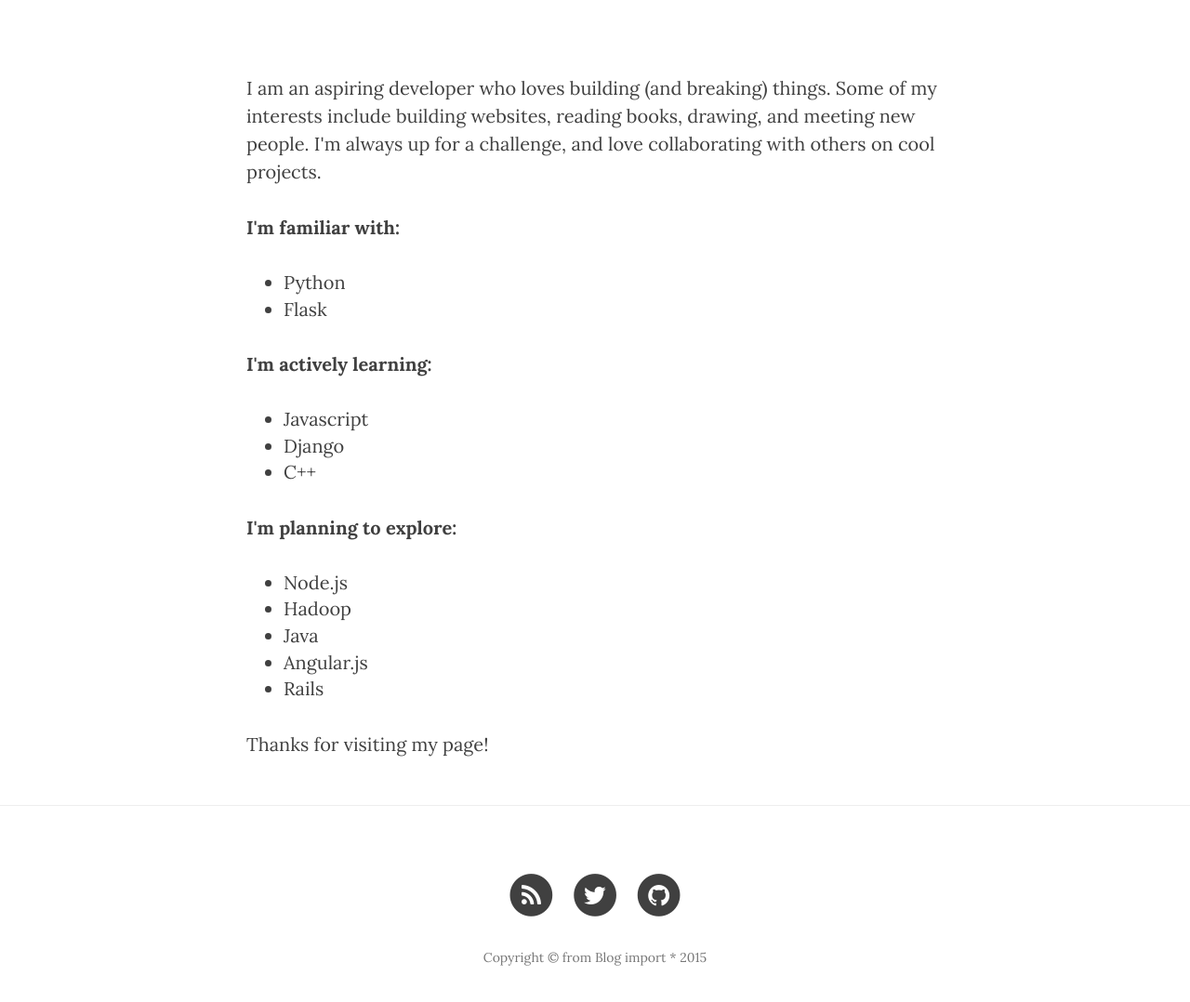
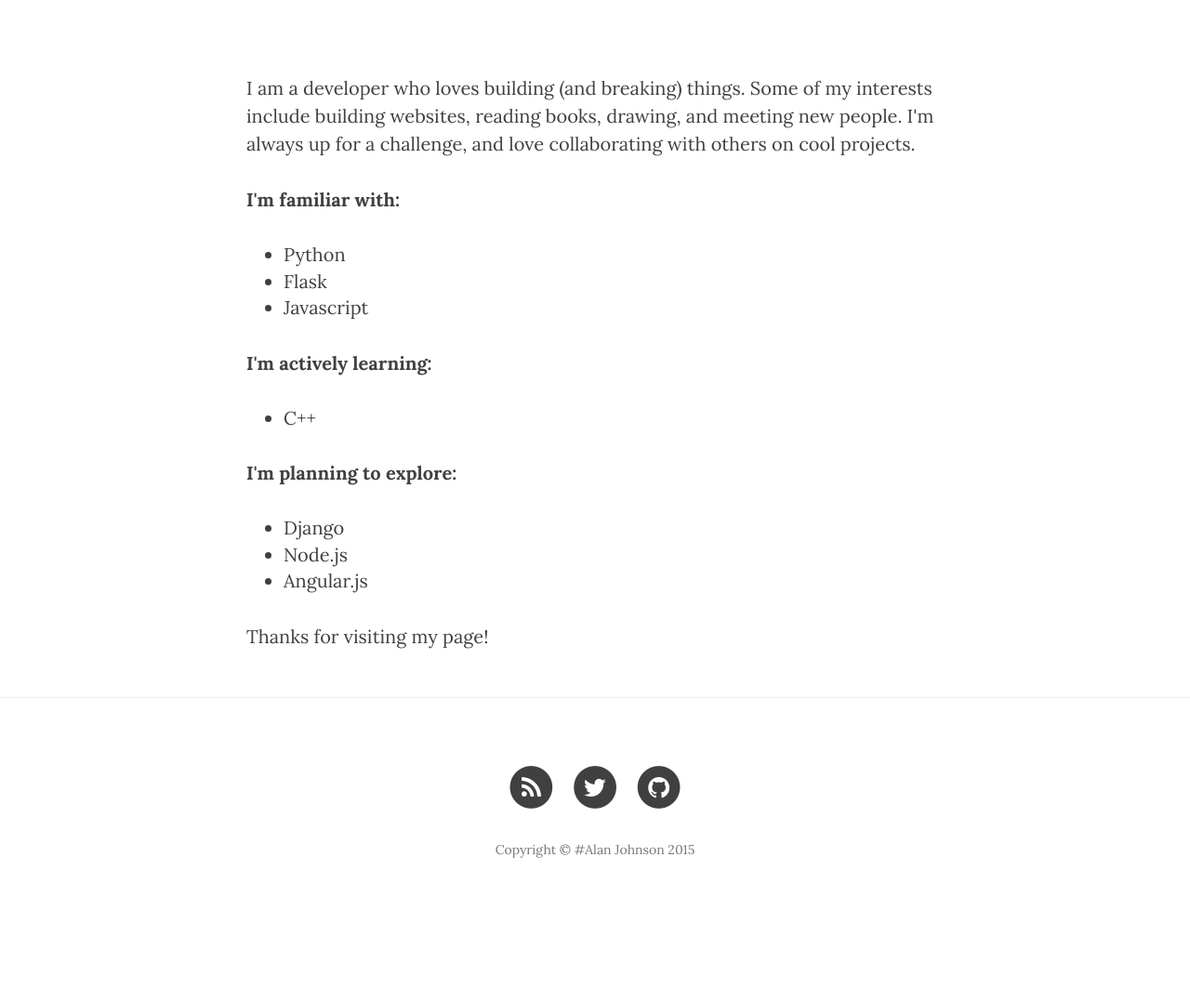
Before and after one commit to AmaxJ/AmaxJ.github.io, a Jekyll site: the page built from about.html, in a window 1280 px wide and 1400 px high, scrolled down 128 px. Shown: the part 294-1372 px from the top of the window at 93% size. Built offline with Jekyll 4.4.1, drawn with Linux system fonts in a browser that asks for light colours; nearby versions of some CDN libraries; after the commit the page ends 1412 px from its top, so only the background shows below that; some of the changed text lies outside the part shown.

Commit message:
Alterations..

```diff
--- a/_config.yml
+++ b/_config.yml
@@ -1,8 +1,8 @@
 # Site settings
-title: from Blog import *
-header-img: "img/tank_banner.jpg"
+title: "#Alan Johnson"
+header-img: "img/greenbanner.jpg"
 email: Ajohnson88@gmail.com
-description: "A blog about my quest to become a developer."
+description: "My blog and portfolio page"
 baseurl: ""
 url: "http://yourdomain.com"
 twitter_username: Amjohnson88
--- a/about.html
+++ b/about.html
@@ -5,26 +5,23 @@
 header-img: "img/about.jpg"
 ---
 
-<p>I am an aspiring developer who loves building (and breaking) things. Some of my interests include building websites, reading books, drawing, and meeting new people. I'm always up for a challenge, and love collaborating with others on cool projects.</p>
+<p>I am a developer who loves building (and breaking) things. Some of my interests include building websites, reading books, drawing, and meeting new people. I'm always up for a challenge, and love collaborating with others on cool projects.</p>
 <p><b>I'm familiar with:</b></p>
 <ul>
     <li>Python</li>
     <li>Flask</li>
+    <li>Javascript</li>
 </ul>
 
 <p><b>I'm actively learning:</b></p>
 <ul>
-    <li>Javascript</li>
-    <li>Django</li>
     <li>C++</li>
 </ul>
 
 <p><b>I'm planning to explore:</b></p>
 <ul>
+    <li>Django</li>
     <li>Node.js</li>
-    <li>Hadoop</li>
-    <li>Java</li>
     <li>Angular.js</li>
-    <li>Rails</li>
 </ul>
 <p>Thanks for visiting my page!</p>
--- a/index.html
+++ b/index.html
@@ -1,6 +1,6 @@
 ---
 layout: page
-description: "Alan Johnson"
+description: "Blog & Portfolio"
 ---
 
 {% for post in paginator.posts %}
```
Also changed, not shown: _posts/2014-06-10-dinosaurs.markdown (deleted, +0 -32 lines), _posts/2015-05-5-Django.markdown (deleted, +0 -76 lines), img/greenbanner.jpg (added), 1 other file.
